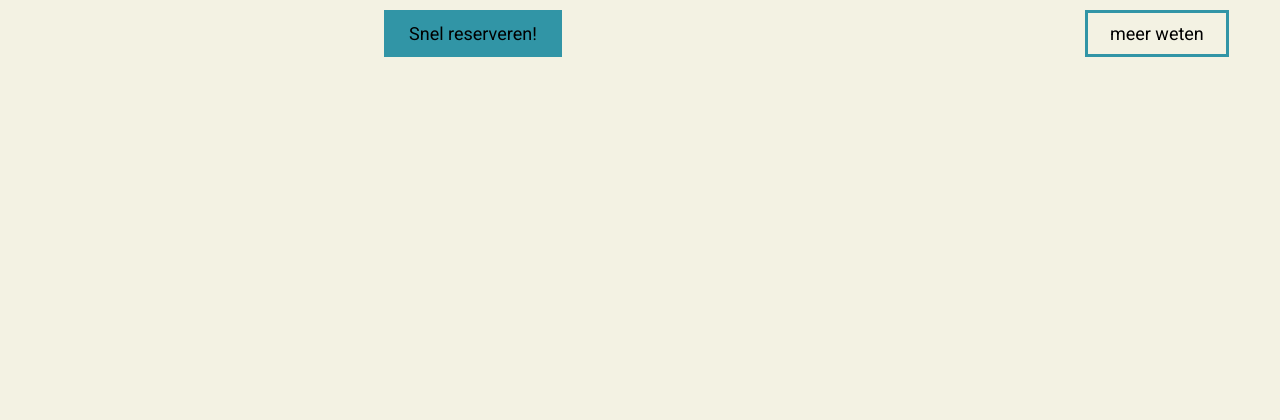
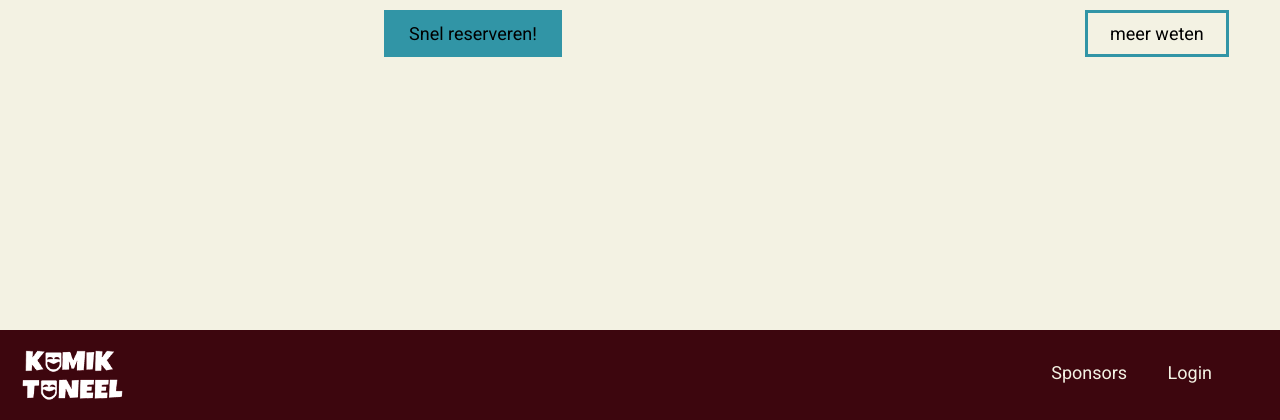
Before and after one commit to 7-WN/komiktoneel, a PHP site: page / in a window 1280 px wide. Shown: the part 1379-1799 px from the top of the page. Before the commit the page ends 1436 px from the top, so only its background shows below. Run offline with PHP 8.4, Linux system fonts and the light colour scheme.

Commit message:
Long time no see
Footer toegevoegd

```diff
--- a/src/index.html
+++ b/src/index.html
@@ -58,6 +58,7 @@
         </div>
       </nav>
     </header>
+
     <div class="container">
       <main>
         <section class="hero-image">
@@ -89,12 +90,12 @@
             mysterieuze inhoud ten tonele komen.
           </p>
 
-          <form class="form-inline position">
+          <form class="form-inline form-pos">
             <div class="row">
               <div class="form-group">
                 <div class="col-12 col-sm-4">
                   <div class="input-group-prepend">
-                    <label class="box" for="Aantal">Aantal</label>
+                    <label class="form-box" for="Aantal">Aantal</label>
                     <input
                       class="form-control formulier"
                       type="number"
@@ -106,9 +107,9 @@
                 </div>
               </div>
               <div class="form-group">
-                <div class="col-12 col-sm-12">
+                <div class="col-12">
                   <div class="input-group-prepend">
-                    <label class="box" for="Datum">Dag</label>
+                    <label class="form-box" for="Datum">Dag</label>
                     <select class="custom-select formulier" name="Datum">
                       <option value="keuze" disabled selected>
                         Kies een datum
@@ -128,12 +129,29 @@
             </div>
           </form>
 
-          <button id="plaats" class="button">Snel reserveren!</button>
+          <button id="position" class="button">Snel reserveren!</button>
           <button class="buttonreverse">meer weten</button>
         </section>
       </main>
+
+      <footer class="footer">
+        <img
+          class="footer-img"
+          src="./images/logo zwartwit.png"
+          alt="Logo Komiktoneel"
+        />
+        <nav class="footer-nav">
+          <ul>
+            <li class="footer-txt">
+              <a class="nav-item nav-link" href="./sponsors.html">Sponsors</a>
+            </li>
+            <li class="footer-txt">
+              <a class="nav-item nav-link" href="./login.html">Login</a>
+            </li>
+          </ul>
+        </nav>
+      </footer>
     </div>
-    <footer></footer>
     <script
       src="https://code.jquery.com/jquery-3.3.1.slim.min.js"
       integrity="sha384-q8i/X+965DzO0rT7abK41JStQIAqVgRVzpbzo5smXKp4YfRvH+8abtTE1Pi6jizo"
--- a/src/styles/main.css
+++ b/src/styles/main.css
@@ -132,12 +145,37 @@ h1 {
   top: 130vh;
 }
 
-.position {
+.form-pos {
   margin-left: 30%;
 }
 
-.container {
-  min-width: 100vw;
-  margin: 0;
-  padding: 0;
+.footer {
+  background-color: #3d060e;
+  color: #f3f2e3;
+  height: 90px;
+  margin-bottom: 0px;
 }
+
+.footer-nav {
+  display: inline-block;
+  position: absolute;
+  right: 50px;
+  max-height: 90px;
+}
+
+.footer-img {
+  margin: 20px;
+  display: inline-block;
+  vertical-align: middle;
+  max-height: 50px;
+  min-height: 50px;
+}
+
+.footer-txt {
+  display: inline-block;
+  margin: 20px 0px;
+}
+/*margin ul bij footer*/
+footer > nav > ul {
+  margin-bottom: 0px;
+}
```
Also changed, not shown: other parts of src/styles/main.css (+25 -12 lines), src/images/logo kleur.png, src/login.html (added), src/sponsors.html (added), 2 other files.
